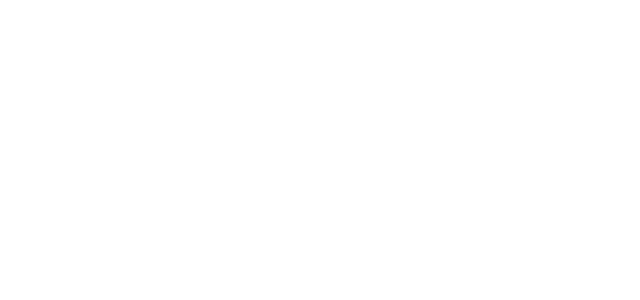
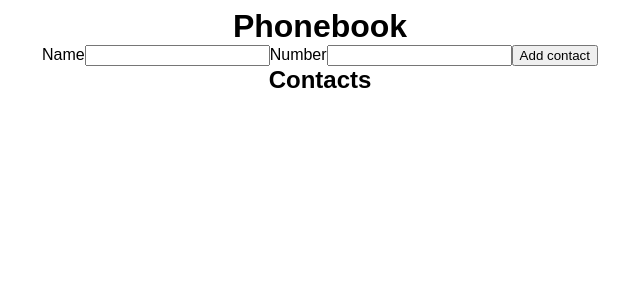
Before and after one commit to andr3008/goit-react-hw-02-phonebook, a React (Create React App) app: page / in a window 1280 px wide. Shown: the top 300 px of the page, without its empty margins (320-960 px from the left). Built offline with nearby package versions, Linux system fonts and the light colour scheme.

Commit message:
add form input

```diff
--- a/src/App.js
+++ b/src/App.js
@@ -1,7 +1,25 @@
+import { Component } from 'react';
 import './App.css';
+import ContactForm from './ContactForm/ContactForm';
 
-function App() {
-  return <div className="App"></div>;
+class App extends Component {
+  state = {
+    contacts: [],
+  };
+  formSubmitHandler = data => {
+    console.log(data);
+  };
+
+  render() {
+    return (
+      <div className="App">
+        <h1>Phonebook</h1>
+        <ContactForm onSubmit={this.formSubmitHandler} />
+
+        <h2>Contacts</h2>
+      </div>
+    );
+  }
 }
 
 export default App;
--- /dev/null
+++ b/src/ContactForm/ContactForm.jsx
@@ -0,0 +1,52 @@
+import PropTypes from 'prop-types';
+import React, { Component } from 'react';
+class ContactForm extends Component {
+  state = {
+    name: '',
+    number: '',
+  };
+  handleInputChange = e => {
+    const { name, value } = e.currentTarget;
+    this.setState({ [name]: value });
+  };
+  handleSubmit = e => {
+    e.preventDefault();
+    this.props.onSubmit(this.state);
+    this.resetInput();
+  };
+  resetInput = () => {
+    this.setState({ name: '', number: '' });
+  };
+  render() {
+    return (
+      <form onSubmit={this.handleSubmit}>
+        <label>
+          Name
+          <input
+            type="text"
+            name="name"
+            value={this.state.name}
+            onChange={this.handleInputChange}
+            pattern="^[a-zA-Zа-яА-Я]+(([' -][a-zA-Zа-яА-Я ])?[a-zA-Zа-яА-Я]*)*$"
+            title="Name may contain only letters, apostrophe, dash and spaces. For example Adrian, Jacob Mercer, Charles de Batz de Castelmore d'Artagnan"
+            required
+          />
+        </label>
+        <label>
+          Number
+          <input
+            type="tel"
+            name="number"
+            value={this.state.number}
+            onChange={this.handleInputChange}
+            pattern="\+?\d{1,4}?[-.\s]?\(?\d{1,3}?\)?[-.\s]?\d{1,4}[-.\s]?\d{1,4}[-.\s]?\d{1,9}"
+            title="Phone number must be digits and can contain spaces, dashes, parentheses and can start with +"
+            required
+          />
+        </label>
+        <button type="submit">Add contact</button>
+      </form>
+    );
+  }
+}
+export default ContactForm;
--- a/src/index.css
+++ b/src/index.css
@@ -1,4 +1,4 @@
-body {
+/* body {
   margin: 0;
   font-family: -apple-system, BlinkMacSystemFont, 'Segoe UI', 'Roboto', 'Oxygen',
     'Ubuntu', 'Cantarell', 'Fira Sans', 'Droid Sans', 'Helvetica Neue',
@@ -10,4 +10,35 @@
 code {
   font-family: source-code-pro, Menlo, Monaco, Consolas, 'Courier New',
     monospace;
+} */
+@import-normalize;
+
+body {
+  text-align: center;
+  font-family: sans-serif;
 }
+
+ul {
+  list-style: none;
+}
+
+a {
+  display: block;
+  font-style: none;
+  text-decoration: none;
+}
+
+h1,
+h2,
+h3,
+ul,
+p {
+  margin: 0;
+  padding: 0;
+}
+
+img {
+  display: block;
+  max-width: 100%;
+  height: auto;
+}
```
Also changed, not shown: src/ContactList/ContactList.jsx (added), src/Filter/Filter.jsx (added), 1 other file (tests, documents, lock files or other folders).
